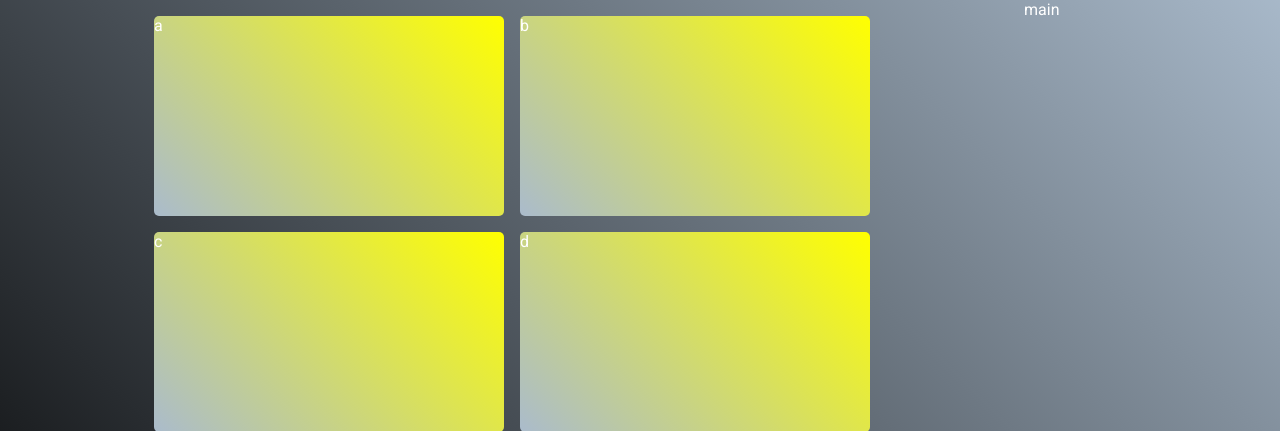
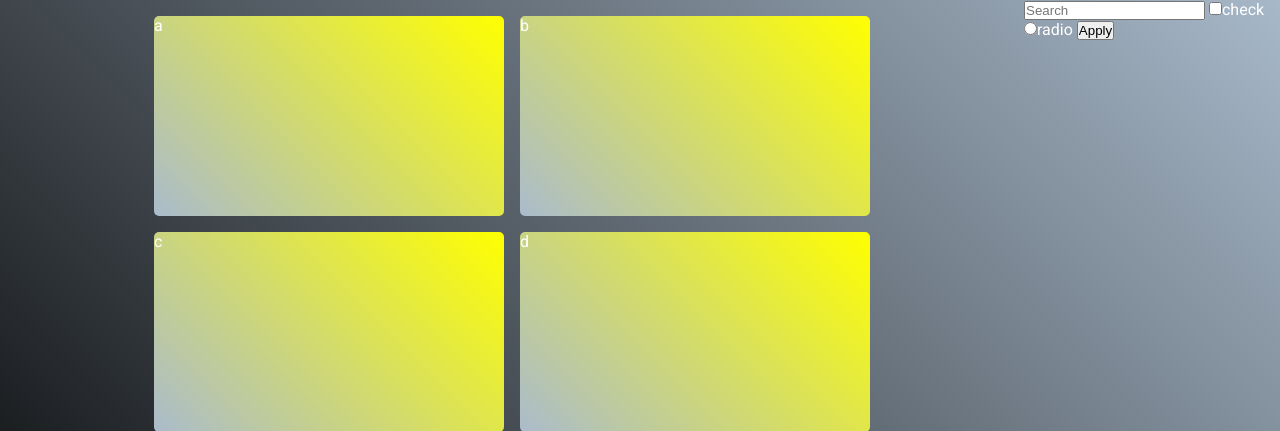
Before and after one commit to WilliamVoster/WebDevClass_GamesCatalogue, a PHP site: page /index.html in a window 1280 px wide. Shown: the part 35-466 px from the top of the page. Run offline with PHP 8.4, Linux system fonts and the light colour scheme.

Commit message:
added filter form

```diff
--- a/index.html
+++ b/index.html
@@ -29,7 +29,17 @@
     </header>
 
     <main>
-        <span>main</span>
+
+
+
+
+        <form id="filter" action="#" method="GET">
+
+            <input id="searchBar" type="text" placeholder="Search" name="search">
+            <input type="checkbox" name="check"><label for="check">check</label>
+            <input type="radio" name="radio"><label for="radio">radio</label>
+            <input id="applyFilterBtn" type="submit" name="applyFilter" id="applyFilter" value="Apply">
+        </form>
 
         <div id="gallery">
             <ul>
--- a/index.php
+++ b/index.php
@@ -72,6 +72,8 @@ $result = mysqli_query($conn, $sql);
             filer<br>
             settings <br>
             **<br>
+            aaaaaand we need a search bar with nice styling:) <br>
+            woooo and then we can add icons:))
         </div>
 
         <div id="gallery">
```
